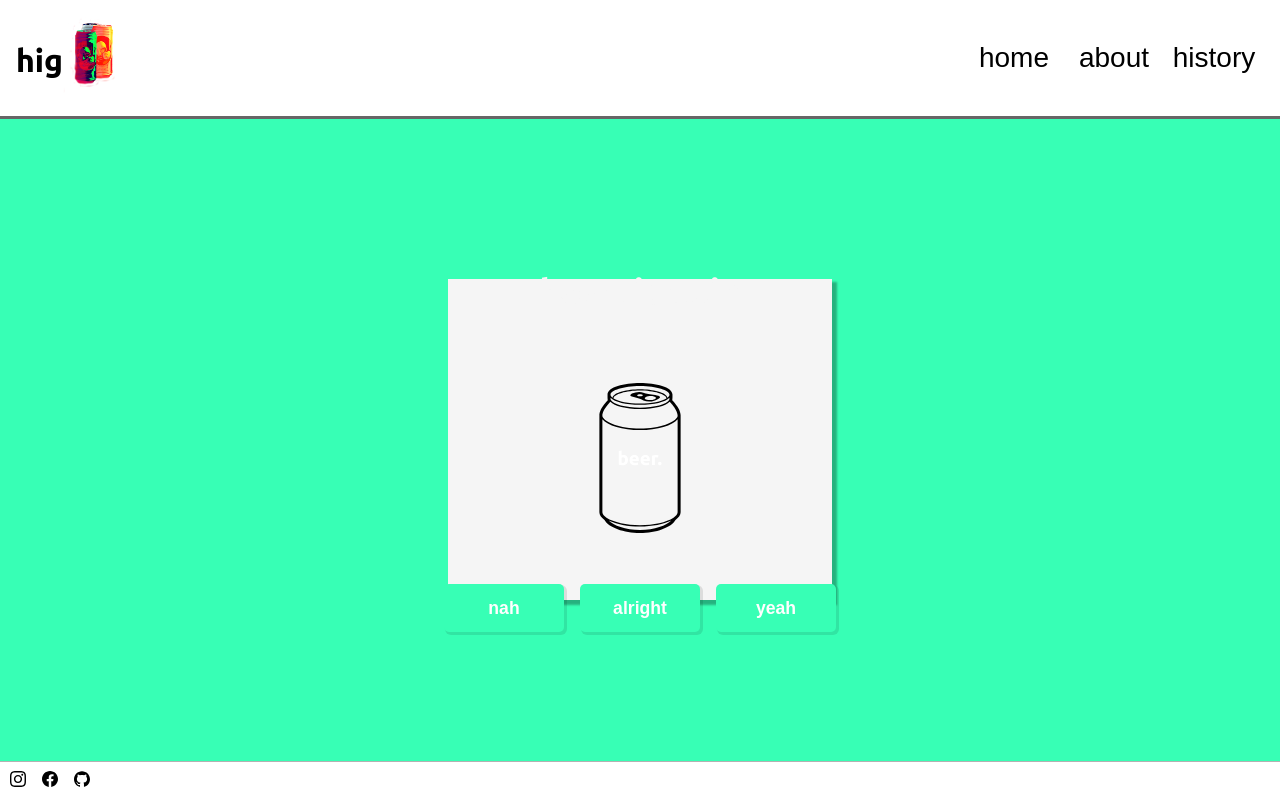
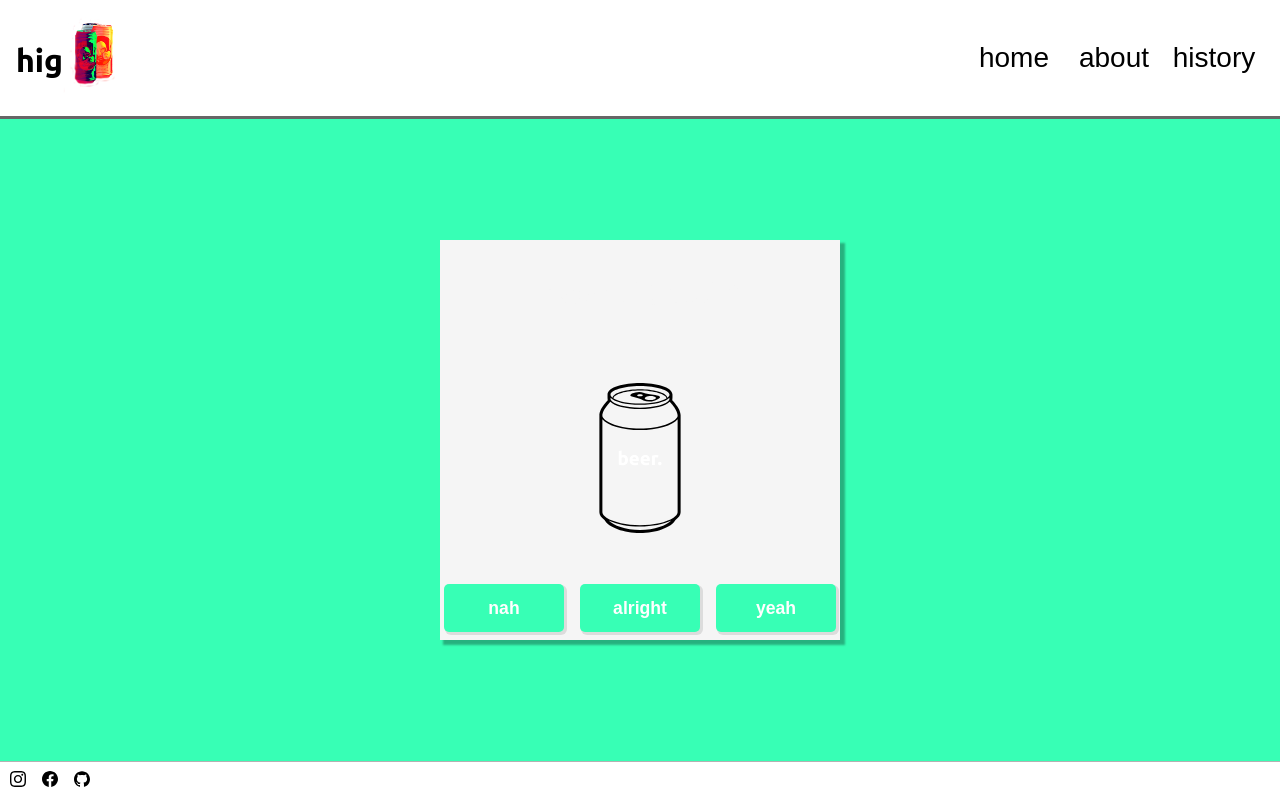
Before and after one commit to inherentspice/Hig, a React (Create React App) app: page / in a window 1280 px wide. Built offline with nearby package versions, Linux system fonts and the light colour scheme; no server answers; the HTML template or start-up script is replaced by a standard one.

Commit message:
changed dimensions of main--contents so it works on different sized computer screens

```diff
--- a/src/App.css
+++ b/src/App.css
@@ -25,8 +25,8 @@ main {
   justify-content: center;
   gap: 3rem;
   background-color: whitesmoke;
-  width: 30%;
-  height: 50%;
+  width: max(30%, 400px);
+  height: max(50%, 400px);
   box-shadow: 4px 4px 2px 1px rgba(0, 0, 0, 0.3);
 }
 
--- a/src/App.js
+++ b/src/App.js
@@ -22,7 +22,7 @@ function App() {
         setDayQuality(() => response.data.content)
       })
       .catch(error => {
-        if (error.response.status === 404) {
+        if (error.response.status === 404 || error.response.status === 500) {
           let newBeer = {content: {nah: 0, alright: 0, yeah: 0}, date: queryDate}
           setDayQuality(() => newBeer.content)
           beerService
```
